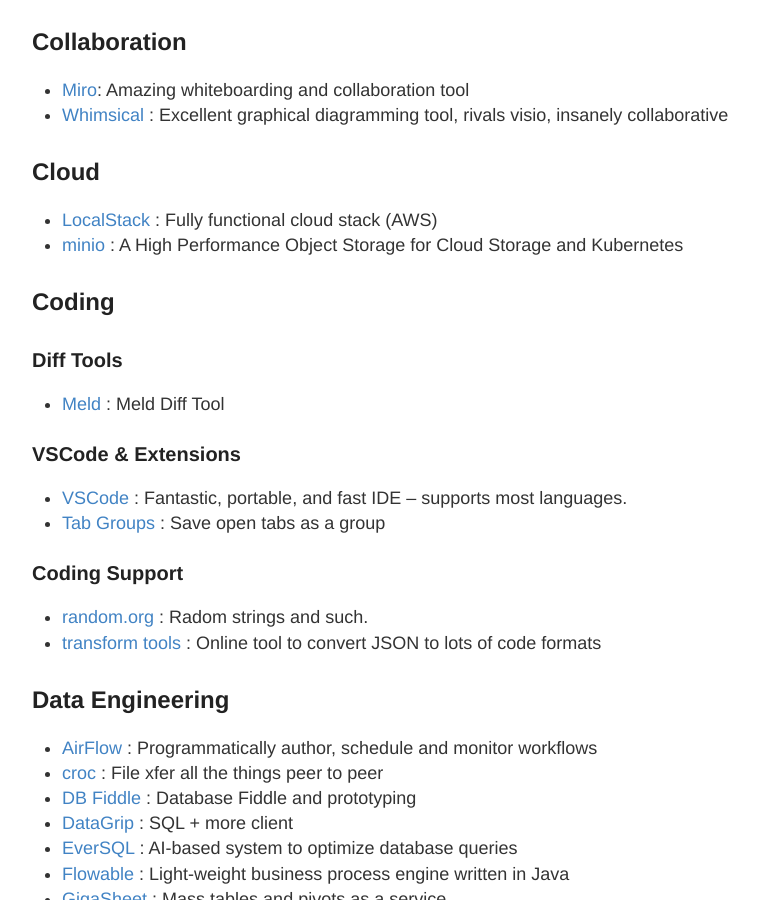
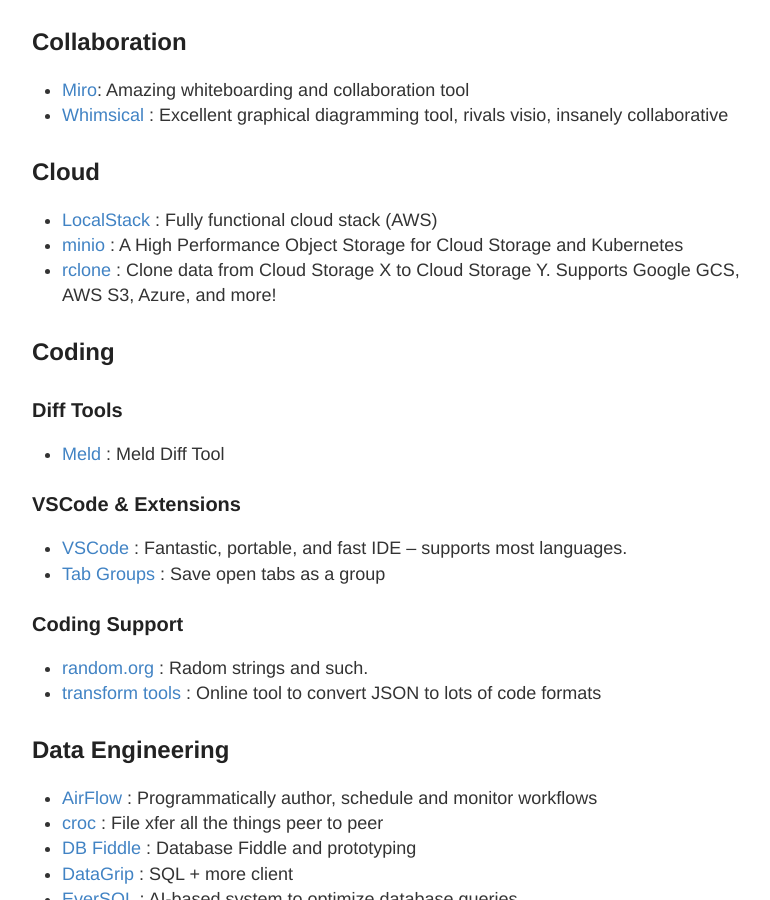
Before and after one commit to stevehenderson/stevehenderson.github.io, a Jekyll site: the page built from tools.md, in a window 1280 px wide and 900 px high, scrolled down 525 px. Shown: the whole window, without its empty margins (248-1018 px from the left). Built offline with Jekyll 4.4.1, drawn with Linux system fonts in a browser that asks for light colours.

Commit message:
Update tools.md

```diff
--- a/tools.md
+++ b/tools.md
@@ -22,6 +22,7 @@
 ## Cloud
    * [LocalStack](https://localstack.cloud/) : Fully functional cloud stack (AWS)
    * [minio](https://github.com/minio/minio) : A High Performance Object Storage for Cloud Storage and Kubernetes
+   * [rclone](https://rclone.org/) : Clone data from Cloud Storage X to Cloud Storage Y.  Supports Google GCS, AWS S3, Azure, and more!
 
 ## Coding
 
```
